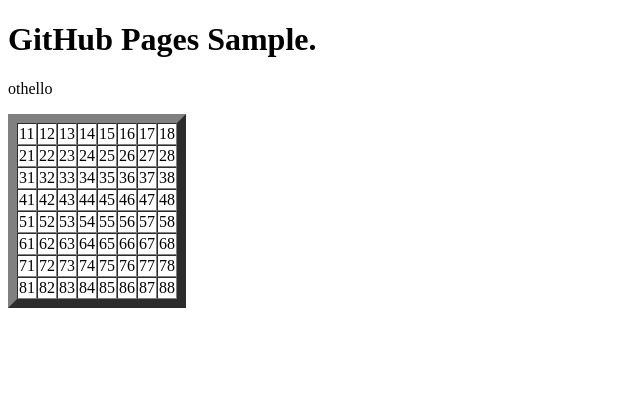
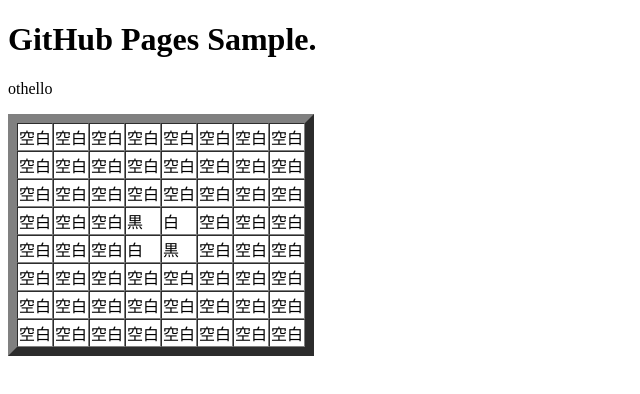
Before and after one commit to ImpureSilver11/othello, a Vue app: page /#/ in a window 1280 px wide. Shown: the top 394 px of the page, without its empty margins (0-640 px from the left). Built offline with nearby package versions, Linux system fonts and the light colour scheme; the HTML template or start-up script is replaced by a standard one.

Commit message:
白黒分け

```diff
--- a/src/pages/Home.vue
+++ b/src/pages/Home.vue
@@ -4,8 +4,14 @@
     <table border="9" cellspacing="0">
       <tr v-for="i in y" v-bind:key="i">
         <td v-for="j in x" v-bind:key="j">
-          <span v-on:click="mytarn">
-          {{ table[i][j] }}
+          <span v-if="table[i][j] == '黒'">
+            {{ table[i][j] }}
+          </span >
+          <span v-if="table[i][j] == '白'">
+            {{ table[i][j] }}
+          </span>
+          <span v-if="table[i][j] == '空白'">
+            {{ table[i][j] }}
           </span>
         </td>
       </tr>
@@ -17,17 +23,8 @@
 <script>
 const table_y = 8;
 const table_x = 8;
-const array_table = [
-  ['00','01','02','03','04','05','06','07','08'],
-  ['10','11','12','13','14','15','16','17','18'],
-  ['20','21','22','23','24','25','26','27','28'],
-  ['30','31','32','33','34','35','36','37','38'],
-  ['40','41','42','43','44','45','46','47','48'],
-  ['50','51','52','53','54','55','56','57','58'],
-  ['60','61','62','63','64','65','66','67','68'],
-  ['70','71','72','73','74','75','76','77','78'],
-  ['80','81','82','83','84','85','86','87','88']
-];
+const array_table = [['','','','','','','','',''],['','','','','','','','',''],['','','','','','','','',''],['','','','','','','','',''],['','','','','','','','',''],['','','','','','','','',''],['','','','','','','','',''],['','','','','','','','',''],['','','','','','','','','']];
+
 export default {
   data () {
     return{
@@ -36,13 +33,28 @@
       table: array_table
     }
   },
+  created: function(){
+    this.isinit();
+    this.mytarn();
+  },
     computed: {
-      isinit () {
-      }
     },
     methods: {
-        mytarn(){
+      isinit() {
+        for(var i=0;i < array_table.length; i++ ){
+          for(var j=0; j < array_table[i].length; j++){
+            if ( ( i==4 && j ==4 ) || ( i==5 &&j==5 ) ){
+              array_table[i][j] =  '黒'
+            }else if( (i==4 && j == 5) || (i == 5 && j==4 )){
+              array_table[i][j] =  '白'
+            }else{
+              array_table[i][j] =  "空白"
+            }
+          }
         }
+      },
+      mytarn(){
+      }
     }
 }
 </script>
```
